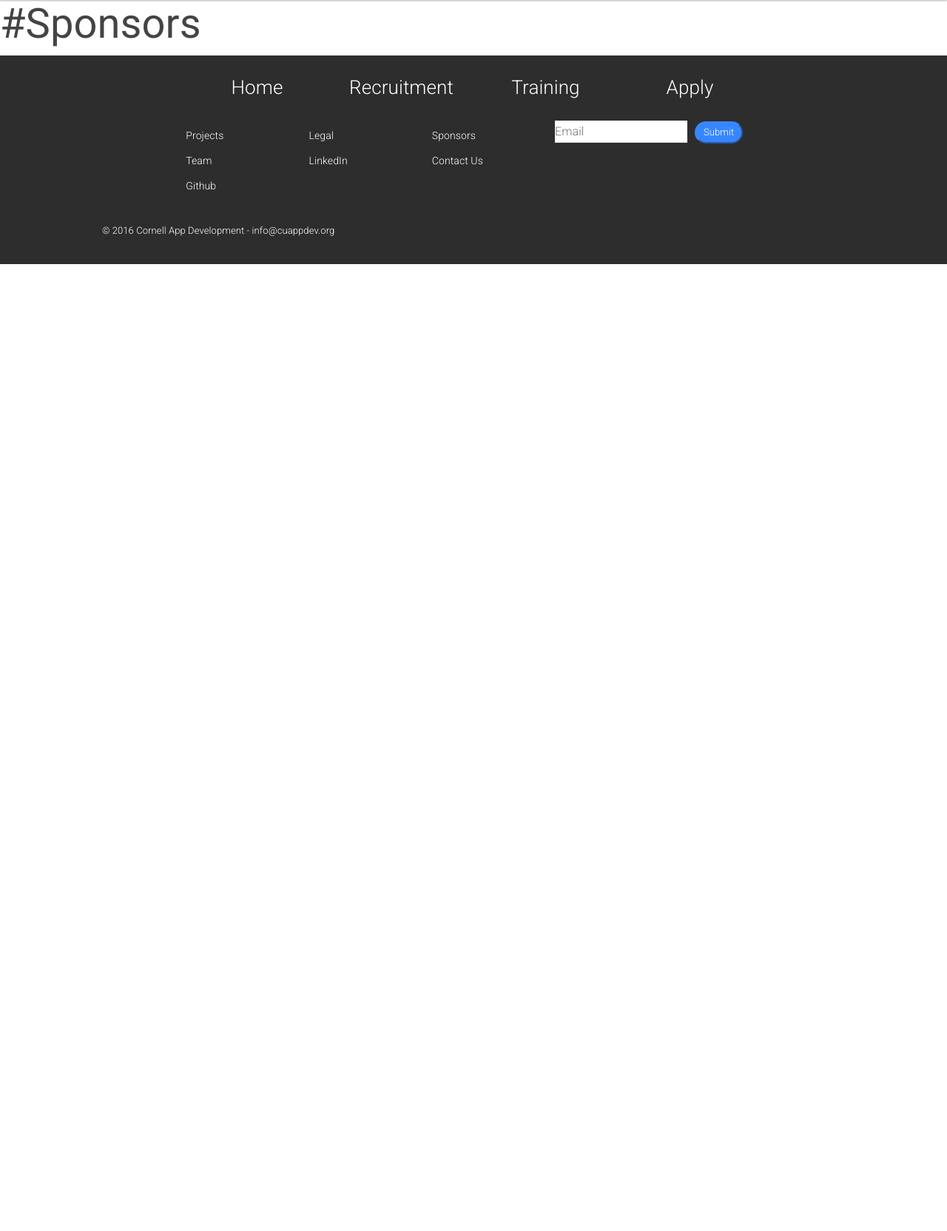
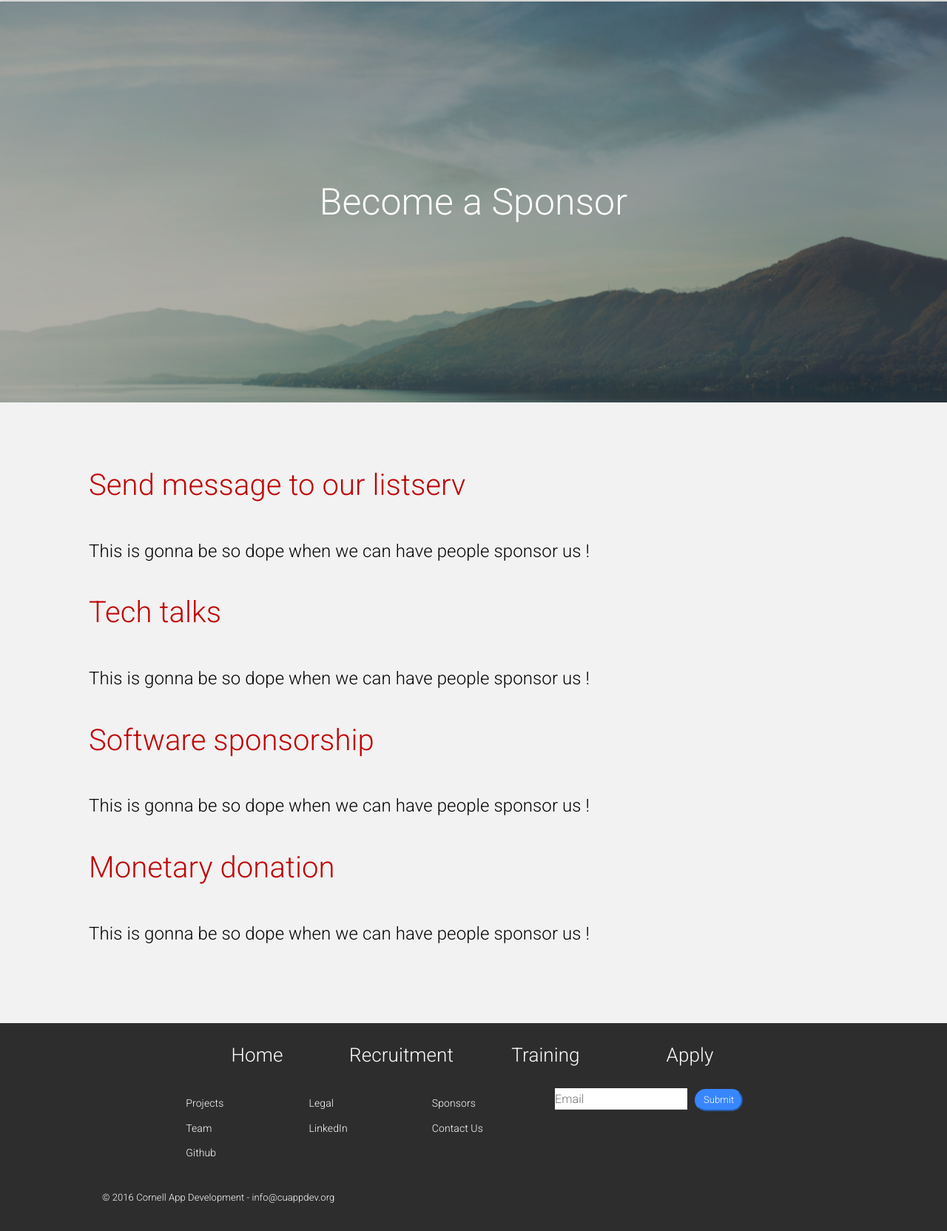
Before and after one commit to Jma353/CuAppSite-Django, a Django app: page /sponsors/ in a window 1280 px wide. Shown: the part 88-1752 px from the top of the page at 74% size. Before the commit the page ends 445 px from the top, so only its background shows below. Run offline with Django 3.2, Linux system fonts and the light colour scheme; some libraries are stand-ins or nearby versions.

Commit message:
Sponsors page structure

```diff
--- a/static/css/static_pages/sponsors.css
+++ b/static/css/static_pages/sponsors.css
@@ -0,0 +1,8 @@
+
+.sponsor {
+	background: url('../../images/mountains.png') no-repeat center center;
+	-webkit-background-size: cover;
+  -moz-background-size: cover;
+  -o-background-size: cover;
+  background-size: cover;
+}
--- a/templates/sponsors.html
+++ b/templates/sponsors.html
@@ -1,6 +1,50 @@
 {% extends 'base.html' %}
 {% load staticfiles %}
 
+{% block include_css %}
+	<link rel="stylesheet" href="{% static 'css/static_pages/sponsors.css' %}?{% now 'U' %}"/>
+{% endblock %}
+
 {% block content %}
-<h1>#Sponsors</h1>
+
+
+<div class="sponsor">
+	<p class="text text-white text-large">
+		Become a Sponsor
+	</p>
+</div>
+
+<div class="offwhite-barz">
+	<div class="slogan modified-slogan">
+		Send message to our listserv
+	</div>
+	<p class="text-black text-paragraph">
+		This is gonna be so dope when we can have people sponsor us !
+	</p>
+
+	<div class="slogan modified-slogan">
+		Tech talks
+	</div>
+	<p class="text-black text-paragraph">
+		This is gonna be so dope when we can have people sponsor us !
+	</p>
+
+	<div class="slogan modified-slogan">
+		Software sponsorship
+	</div>
+	<p class="text-black text-paragraph">
+		This is gonna be so dope when we can have people sponsor us !
+	</p>
+
+	<div class="slogan modified-slogan">
+		Monetary donation
+	</div>
+	<p class="text-black text-paragraph">
+		This is gonna be so dope when we can have people sponsor us !
+	</p>
+
+
+</div>
+
+
 {% endblock %}
```
